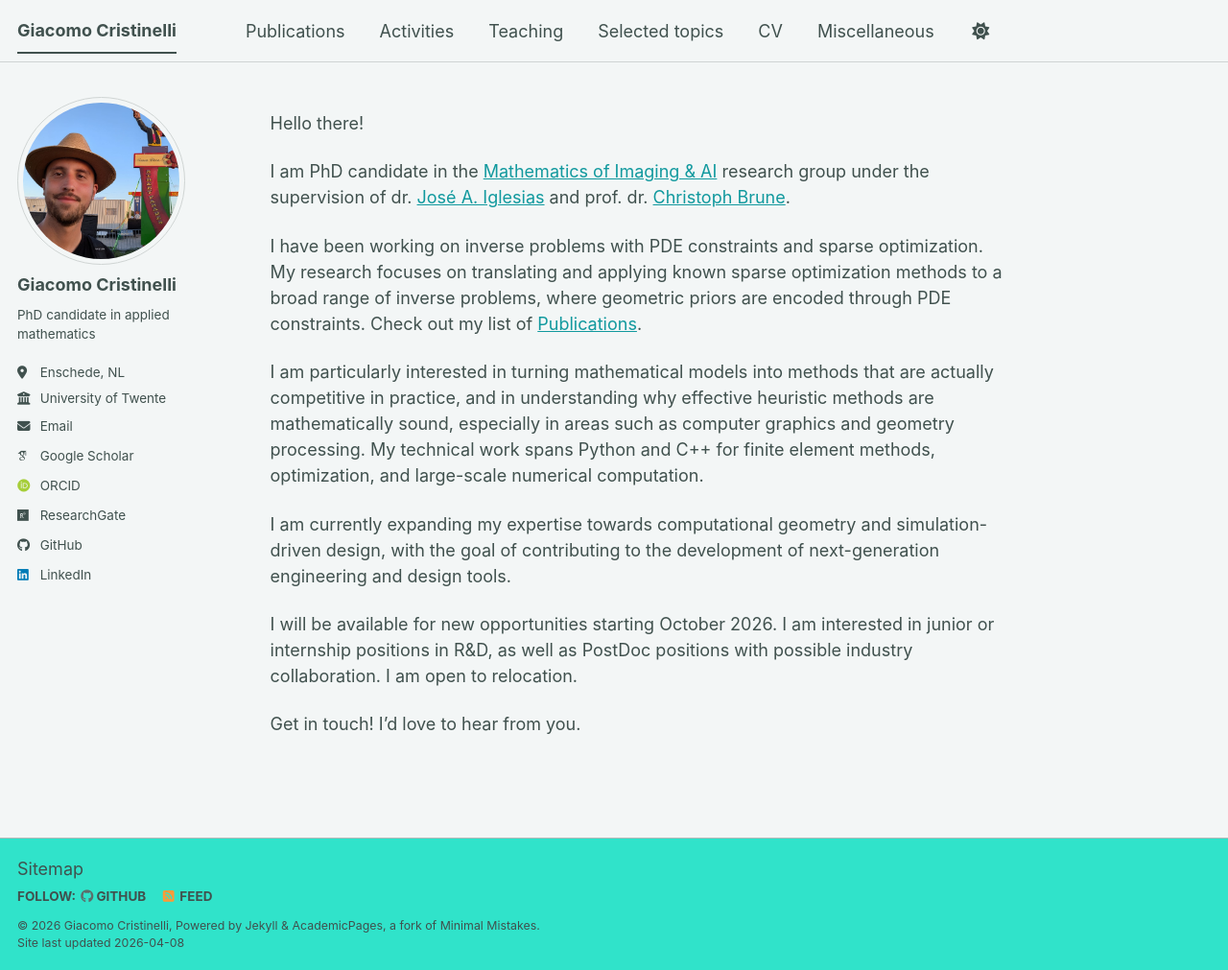
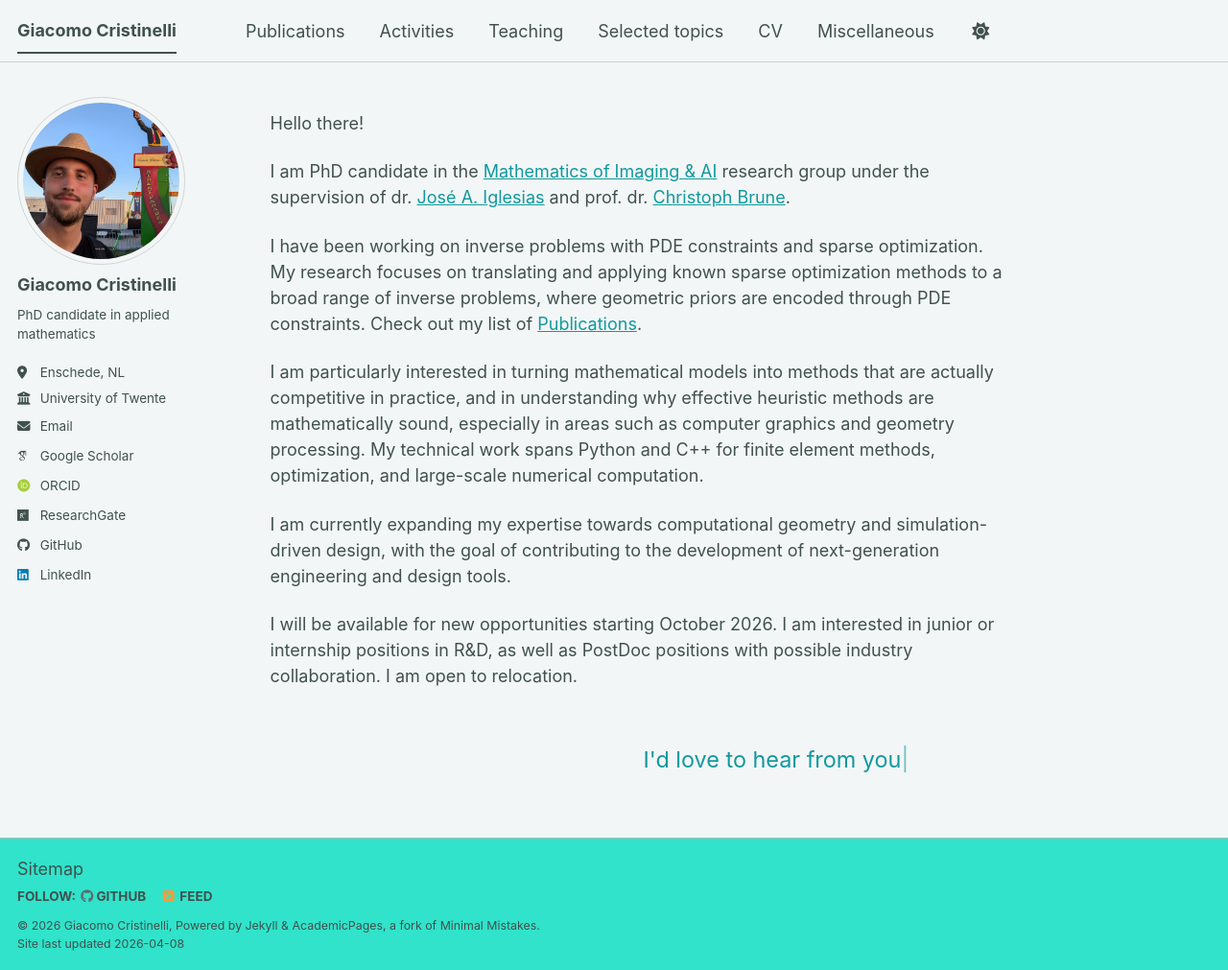
Before and after one commit to gcristinelli/gcristinelli.github.io, a Jekyll site: the page built from _pages/about.md, in a window 1280 px wide and 1011 px high. Shown: the whole window at 96% size. Built offline with Jekyll 4.4.1, drawn with Linux system fonts in a browser that asks for light colours; some web fonts are replaced; a script bundle is joined from its source files by our own code; library files that are not in the unit come from our copies.

Commit message:
home.html

```diff
--- /dev/null
+++ b/_layouts/home.html
@@ -0,0 +1,170 @@
+---
+layout: default
+---
+
+{% include base_path %}
+
+{% if page.header.overlay_color or page.header.overlay_image or page.header.image %}
+  {% include page__hero.html %}
+{% endif %}
+
+{% if page.url != "/" and site.breadcrumbs %}
+  {% unless paginator %}
+    {% include breadcrumbs.html %}
+  {% endunless %}
+{% endif %}
+
+<div id="main" role="main">
+  {% include sidebar.html %}
+
+  <article class="page" itemscope itemtype="http://schema.org/CreativeWork">
+
+    <!-- RIGHT-ALIGNED TYPEWRITER -->
+    <div style="position: absolute; bottom: 20%; right: 26%; text-align: right; font-size: 1.3rem; color: #11999e;">
+      <span id="typewriter"></span><span style="animation: blink 0.8s infinite;">|</span>
+    </div>
+
+    {% if page.title %}<meta itemprop="headline" content="{{ page.title | markdownify | strip_html | strip_newlines | escape_once }}">{% endif %}
+    {% if page.excerpt %}<meta itemprop="description" content="{{ page.excerpt | markdownify | strip_html | strip_newlines | escape_once }}">{% endif %}
+    {% if page.date %}<meta itemprop="datePublished" content="{{ page.date | date: "%B %d, %Y" }}">{% endif %}
+    {% if page.modified %}<meta itemprop="dateModified" content="{{ page.modified | date: "%B %d, %Y" }}">{% endif %}
+
+    <div class="page__inner-wrap">
+      {% unless page.header.overlay_color or page.header.overlay_image %}
+        <header>
+          {% if page.title %}<h1 class="page__title" itemprop="headline">{{ page.title | markdownify | remove: "<p>" | remove: "</p>" }}</h1>{% endif %}
+          {% if page.read_time %}
+            <p class="page__meta"><i class="fa fa-clock" aria-hidden="true"></i> {% include read-time.html %}</p>
+          {% endif %}
+        {% if page.modified %}
+          <p class="page__date"><strong><i class="fa fa-fw fa-calendar" aria-hidden="true"></i> {{ site.data.ui-text[site.locale].date_label | default: "Published:" }}</strong> <time datetime="{{ page.modified | date: "%Y-%m-%d" }}">{{ page.modified | date: "%B %d, %Y" }}</time></p>
+        {% endif %}
+
+        {% if page.collection == 'teaching' %}
+          <p> {{ page.type }}, <i>{{ page.venue }}</i>, {{ page.date | default: "1900-01-01" | date: "%Y" }} </p>
+          {% elsif page.collection == 'publications' %}
+          {% if page.category == 'conferences' %}
+            <p>Submitted on {{ page.date | default: "1900-01-01" | date: "%B %d, %Y" }}</p>
+          {% else %}
+            <p>Published in <i>{{ page.venue }}</i>, {{ page.date | default: "1900-01-01" | date: "%Y" }}</p>
+          {% endif %}
+        {% elsif page.date %}
+          <p class="page__date"><strong><i class="fa fa-fw fa-calendar" aria-hidden="true"></i> {{ site.data.ui-text[site.locale].date_label | default: "Published:" }}</strong> <time datetime="{{ page.date | date_to_xmlschema }}">{{ page.date | default: "1900-01-01" | date: "%B %d, %Y" }}</time></p>
+        {% endif %}
+        </header>
+      {% endunless %}
+
+      <section class="page__content" itemprop="text">
+        {{ content }}
+
+        {% if page.citation and page.paperurl and page.slidesurl and page.bibtexurl %}
+          <p style="font-size: smaller">Recommended citation: {{ page.citation }}<br /><a href="{{ page.paperurl }}">Download Paper</a> | <a href="{{ page.slidesurl }}">Download Slides</a> | <a href="{{ page.bibtexurl }}">Download Bibtex</a></p>
+        {% elsif page.citation and page.paperurl and page.slidesurl %}
+          <p style="font-size: smaller">Recommended citation: {{ page.citation }}<br /><a href="{{ page.paperurl }}">Download Paper</a> | <a href="{{ page.slidesurl }}">Download Slides</a></p>
+        {% elsif page.citation and page.paperurl and page.bibtexurl %}
+          <p style="font-size: smaller">Recommended citation: {{ page.citation }}<br /><a href="{{ page.paperurl }}">Download Paper</a> | <a href="{{ page.bibtexurl }}">Download Bibtex</a></p>
+        {% elsif page.citation and page.paperurl %}
+          <p style="font-size: smaller">Recommended citation: {{ page.citation }}<br /><a href="{{ page.paperurl }}">Download Paper</a></p>
+        {% elsif page.citation and page.slidesurl and page.bibtexurl %}
+          <p style="font-size: smaller">Recommended citation: {{ page.citation }}<br /><a href="{{ page.slidesurl }}">Download Slides</a> | <a href="{{ page.bibtexurl }}">Download Bibtex</a></p>
+        {% elsif page.citation and page.slidesurl %}
+          <p style="font-size: smaller">Recommended citation: {{ page.citation }}<br /><a href="{{ page.slidesurl }}">Download Slides</a></p>
+        {% elsif page.slidesurl and page.bibtexurl %}
+          <p style="font-size: smaller"><a href="{{ page.slidesurl }}">Download Slides</a> | <a href="{{ page.bibtexurl }}">Download Bibtex</a></p>
+        {% elsif page.paperurl and page.bibtexurl %}
+          <p style="font-size: smaller"><a href="{{ page.paperurl }}">Download Paper</a> | <a href="{{ page.bibtexurl }}">Download Bibtex</a></p>
+        {% elsif page.citation and page.bibtexurl %}
+          <p style="font-size: smaller">Recommended citation: {{ page.citation }}<br /><a href="{{ page.bibtexurl }}">Download Bibtex</a></p>
+        {% elsif page.citation %}
+          <p style="font-size: smaller">Recommended citation: {{ page.citation }}</p>
+        {% elsif page.slidesurl %}
+          <p style="font-size: smaller"><a href="{{ page.slidesurl }}">Download Slides</a></p>
+        {% elsif page.bibtexurl %}
+          <p style="font-size: smaller"><a href="{{ page.bibtexurl }}">Download Bibtex</a></p>
+        {% endif %}
+
+        {% if page.link %}<div><a href="{{ page.link }}" class="btn">{{ site.data.ui-text[site.locale].ext_link_label | default: "Direct Link" }}</a></div>{% endif %}
+      </section>
+
+      <footer class="page__meta">
+        {% if site.data.ui-text[site.locale].meta_label %}
+          <h4 class="page__meta-title">{{ site.data.ui-text[site.locale].meta_label }}</h4>
+        {% endif %}
+        {% include page__taxonomy.html %}
+      </footer>
+
+      {% if page.share %}{% include social-share.html %}{% endif %}
+
+      {% include post_pagination.html %}
+    </div>
+
+    {% if site.comments.provider and page.comments %}
+      {% include comments.html %}
+    {% endif %}
+  </article>
+
+  {% if page.id and page.related and site.related_posts.size > 0 %}
+    <div class="page__related">
+      {% if site.data.ui-text[site.locale].related_label %}
+        <h4 class="page__related-title">{{ site.data.ui-text[site.locale].related_label | default: "You May Also Enjoy" }}</h4>
+      {% endif %}
+      <div class="grid__wrapper">
+        {% for post in site.related_posts limit:4 %}
+          {% include archive-single.html type="grid" %}
+        {% endfor %}
+      </div>
+    </div>
+  {% endif %}
+</div>
+
+<!-- BLINK -->
+<style>
+@keyframes blink {
+  50% { opacity: 0; }
+}
+</style>
+
+<!-- TYPEWRITER -->
+<script>
+document.addEventListener("DOMContentLoaded", function () {
+  const words = [
+    "Get in touch!",
+    "I'd love to hear from you"
+  ];
+
+  const target = document.getElementById("typewriter");
+  if (!target) return;
+
+  let wordIndex = 0;
+  let charIndex = 0;
+  let deleting = false;
+
+  function tick() {
+    const currentWord = words[wordIndex];
+
+    if (!deleting) {
+      charIndex++;
+      target.textContent = currentWord.slice(0, charIndex);
+
+      if (charIndex === currentWord.length) {
+        deleting = true;
+        setTimeout(tick, 1200);
+        return;
+      }
+    } else {
+      charIndex--;
+      target.textContent = currentWord.slice(0, charIndex);
+
+      if (charIndex === 0) {
+        deleting = false;
+        wordIndex = (wordIndex + 1) % words.length;
+      }
+    }
+
+    const speed = deleting ? 45 : 90;
+    setTimeout(tick, speed);
+  }
+
+  tick();
+});
+</script>
--- a/_pages/about.md
+++ b/_pages/about.md
@@ -18,5 +19,3 @@
 I am currently expanding my expertise towards computational geometry and simulation-driven design, with the goal of contributing to the development of next-generation engineering and design tools.
 
 I will be available for new opportunities starting October 2026. I am interested in junior or internship positions in R&D, as well as PostDoc positions with possible industry collaboration. I am open to relocation.
-
-Get in touch! I'd love to hear from you.
```
Also changed, not shown: other parts of _pages/about.md (+1 -0 lines).
